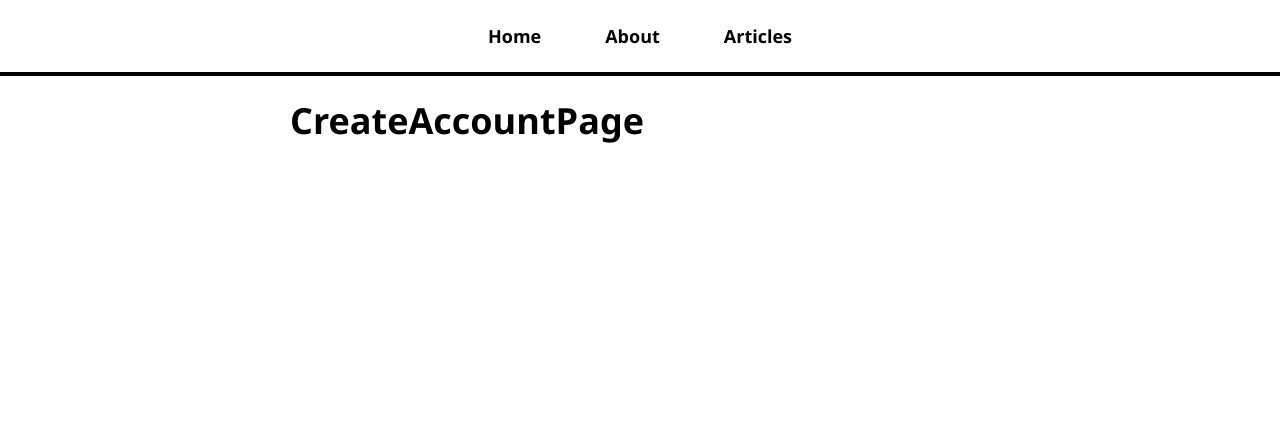
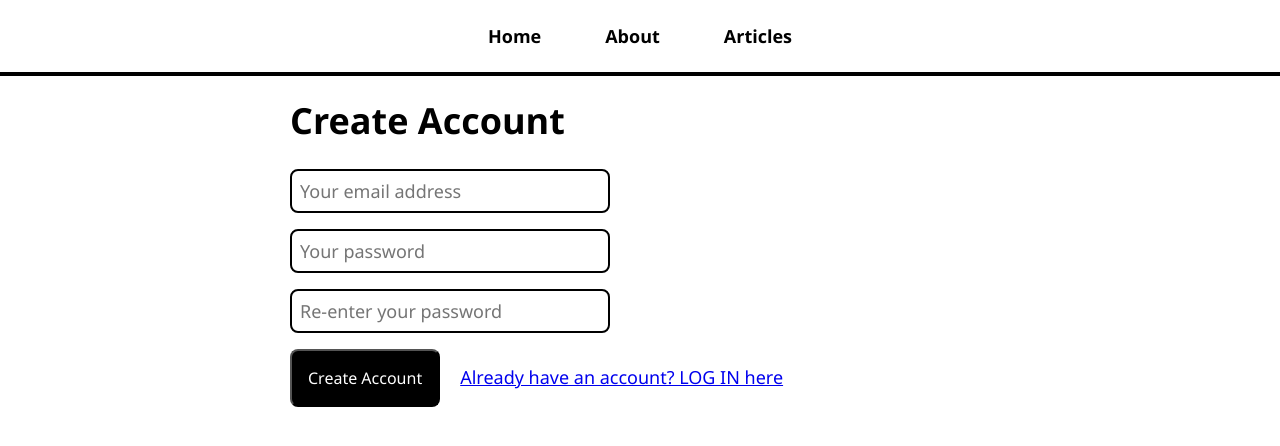
Before and after one commit to mirlek/Blog-website, a React (Create React App) app: page /create-account in a window 1280 px wide. Shown: the top 446 px of the page. Built offline with nearby package versions, Linux system fonts and the light colour scheme.

Commit message:
The Create-account page is added

```diff
--- a/src/pages/CreateAccountPage.js
+++ b/src/pages/CreateAccountPage.js
@@ -1,7 +1,53 @@
+import { useState } from 'react';
+import { Link, useNavigate } from 'react-router-dom';
+import { getAuth, createUserWithEmailAndPassword } from 'firebase/auth';
+
 const CreateAccountPage = () => {
+    const [email, setEmail] = useState('');
+    const [password, setPassword] = useState('');
+    const [confirmPassword, setConfirmPassword] = useState('');
+    const [error, setError] = useState('');
+
+    const navigate = useNavigate();
+
+    const createAccount = async () => {
+        try {
+            if (password !== confirmPassword) {
+                setError('Password and Confirm password do not match');
+                return;
+            }
+
+            await createUserWithEmailAndPassword (getAuth(), email, password);
+            navigate('/articles');
+        } catch (e) {
+            setError(e.message);
+        }
+    }
+
     return (
-        <h1>CreateAccountPage</h1>
-    );
+        <>
+        <h1>Create Account</h1>
+        {error && <p className='error'>{error}</p>}
+        <input
+            placeholder='Your email address'
+            value={email}
+            onChange={e => setEmail(e.target.value)} />
+        <input
+        type="password"
+        placeholder='Your password'
+        value={password}
+        onChange={e=> setPassword(e.target.value)}
+         />
+         <input
+        type="password"
+        placeholder='Re-enter your password'
+        value={confirmPassword}
+        onChange={e=> setConfirmPassword(e.target.value)}
+         />
+        <button onClick={createAccount}>Create Account</button>
+        <Link to="/login">Already have an account? LOG IN here</Link>
+        </>
+    )
 }
 
 export default CreateAccountPage;
```
